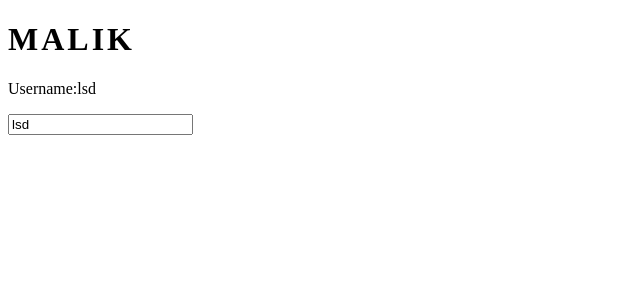
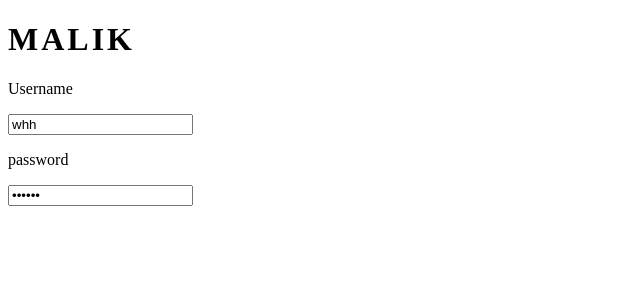
Before and after one commit to jaspermalik/Angular_Course, an Angular app: page /register in a window 1280 px wide. Shown: the top 300 px of the page, without its empty margins (0-640 px from the left). Built offline with nearby package versions, Linux system fonts and the light colour scheme.

Commit message:
form group

```diff
--- a/src/app/modules/user/components/register/register.component.html
+++ b/src/app/modules/user/components/register/register.component.html
@@ -1,4 +1,10 @@
-<label>
-  <p>Username:{{ username.value }}</p>
-  <input type="text" [formControl]="username" />
-</label>
+<form [formGroup]="registerForm">
+  <label>
+    <p>Username</p>
+    <input type="text" formControlName="username" />
+  </label>
+  <label>
+    <p>password</p>
+    <input type="password" formControlName="password" />
+  </label>
+</form>
--- a/src/app/modules/user/components/register/register.component.ts
+++ b/src/app/modules/user/components/register/register.component.ts
@@ -1,5 +1,5 @@
 import { Component, OnInit } from '@angular/core'
-import { FormControl } from '@angular/forms'
+import { FormControl, FormGroup } from '@angular/forms'
 
 @Component({
   selector: 'app-register',
@@ -7,15 +7,21 @@ import { FormControl } from '@angular/forms'
   styleUrls: ['./register.component.css']
 })
 export class RegisterComponent implements OnInit {
-  username = new FormControl()
+  registerForm = new FormGroup({
+    username: new FormControl(),
+    password: new FormControl()
+  })
 
   constructor() {}
 
   ngOnInit() {
-    this.username.valueChanges.subscribe(value => {
-      console.log('username', value)
+    this.registerForm.valueChanges.subscribe(value => {
+      console.log('Register', value)
     })
 
-    this.username.setValue('lsd')
+    this.registerForm.setValue({
+      username: 'whh',
+      password: '111111'
+    })
   }
 }
```
